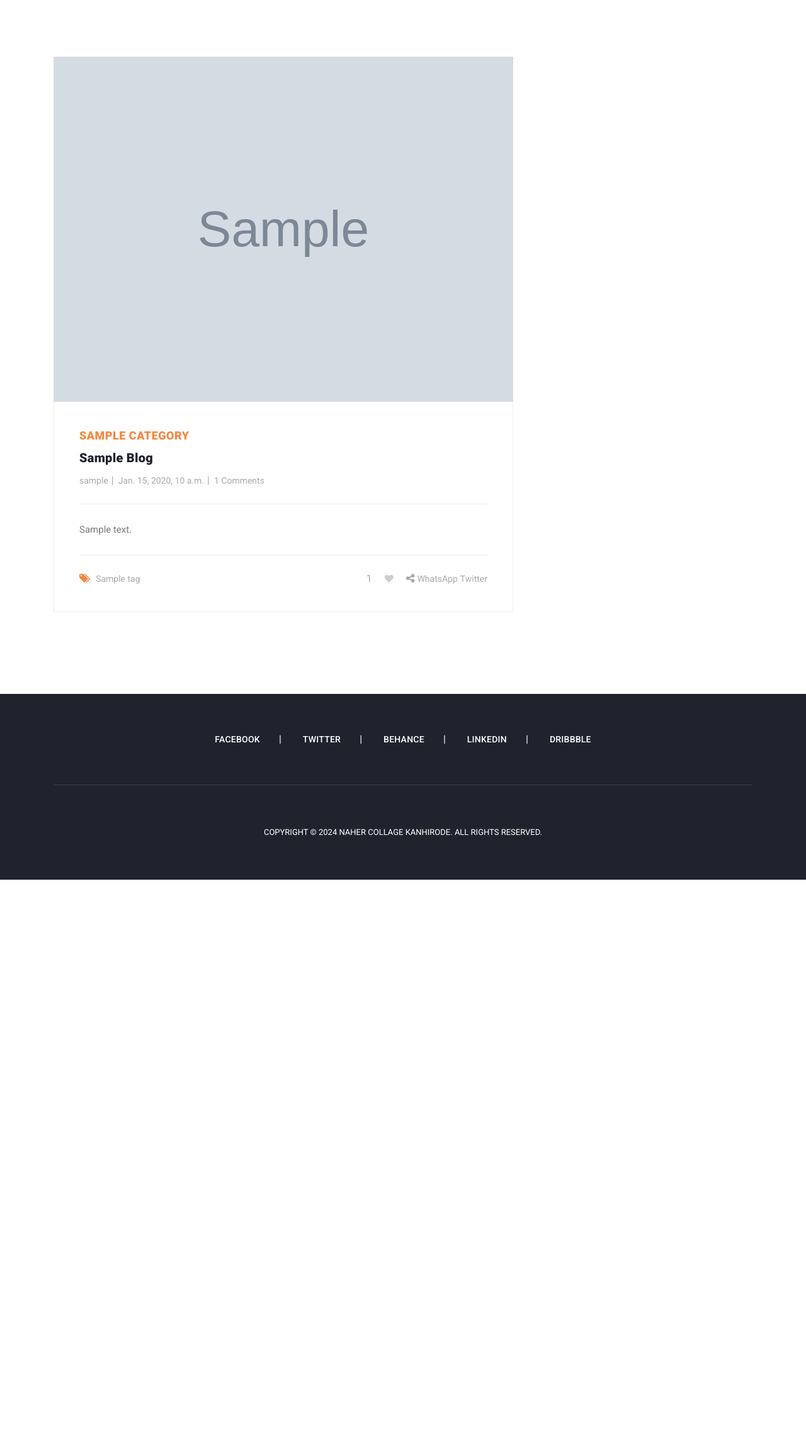
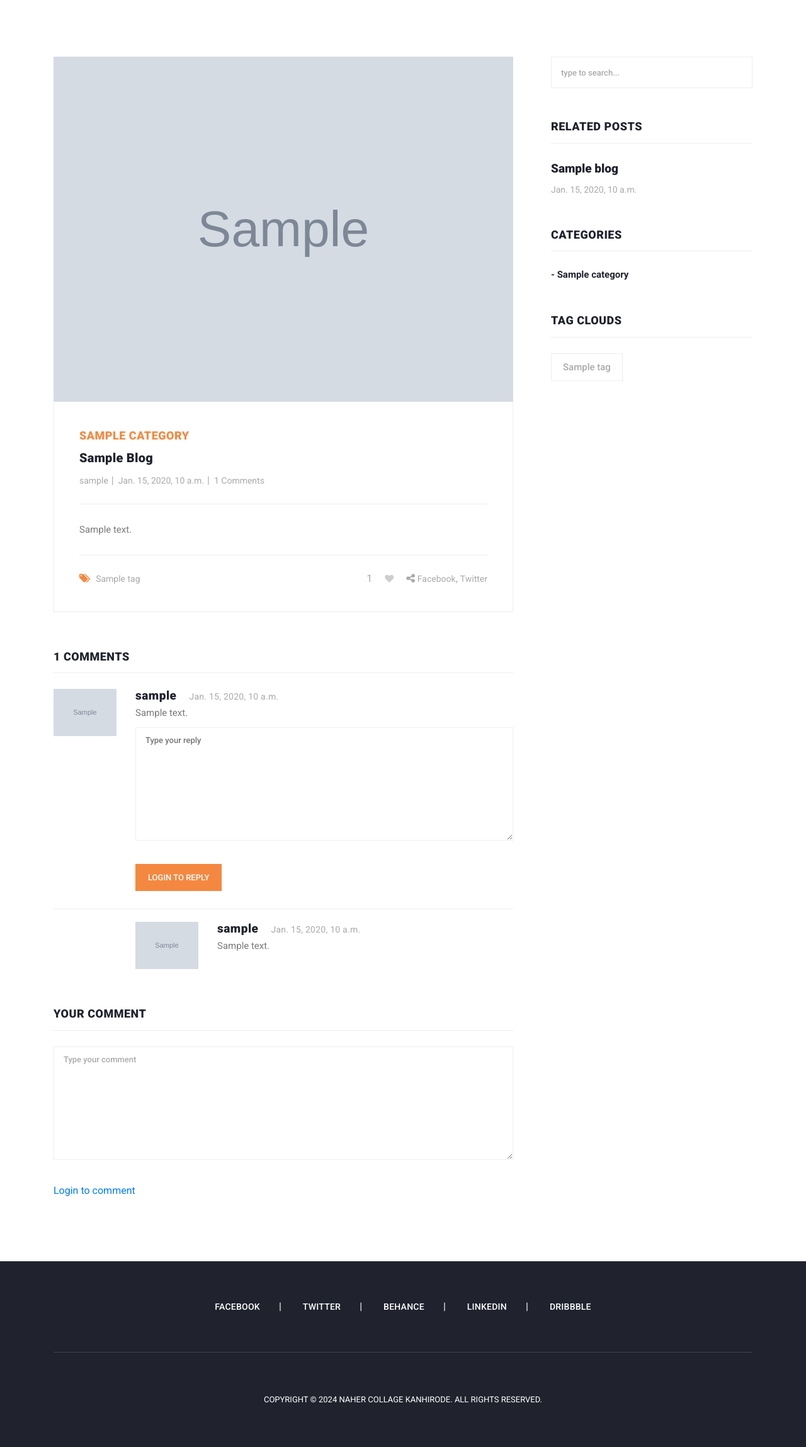
Before and after one commit to Niaal-B/Blog, a Django app: template templates/blog_details.html in a window 1280 px wide. Shown: the part 110-2408 px from the top of the page at 63% size. Before the commit the page ends 1507 px from the top, so only its background shows below. Run offline with Django 3.2, Linux system fonts and the light colour scheme; the template is opened without the code that fills it: most values are stand-ins (such as "Sample title", 1, 10 or a date in 2020); grey boxes marked "Sample" are stand-in pictures; some libraries are stand-ins or nearby versions.

Commit message:
Update blog_details.html
fixed like issue and comment issue

```diff
--- a/templates/blog_details.html
+++ b/templates/blog_details.html
@@ -1,9 +1,9 @@
-<!-- Update your HTML template -->
 {% extends 'base.html' %}
 {% load static %}
 {% block title %} {% endblock title %}
 
 {% block content %}
+
 <section class="blog-posts grid-system">
     <div class="container">
       <div class="row">
@@ -43,6 +43,7 @@
                             {% endif %}
                           </ul>
                         </div>
+                        {% if request.user.is_authenticated %}
                         <div class="col-6">
                           <ul class="post-share">
                             <li id="like-count">{{blog.likes.count}}</li>
@@ -52,10 +53,168 @@
                             <li class="pl-3 pr-3"><a href="javascript:void(0);"><i id="like-icon" data-blog="{{blog.id}}" class="fa fa-heart empty-heart"></i></a></li>
                             {% endif %}
                             <li><i class="fa fa-share-alt"></i></li>
-                                                    <!-- WhatsApp Share Button -->
-                                                    <li><a href="javascript:void(0);" onclick="shareViaWhatsApp('{{ blog.title }}', '{{ blog.description }}', '{{ blog.get_absolute_url }}')">WhatsApp</a></li>
-                                                    <!-- Twitter Share Button -->
-                                                    <li><a href="#">Twitter</a></li>
+                            <li><a href="https://www.facebook.com/sharer/sharer.php?u={{ request.build_absolute_uri }}" target="_blank">Facebook</a></li>
+                            <li><a href="https://api.whatsapp.com/send?text={{ request.build_absolute_uri }}" target="_blank">WhatsApp</a></li>
+
+
+                          </ul>
+                        </div>
+                        {% else %}
+                        <div class="col-6">
+                          <ul class="post-share">
+                            <li id="like-count">{{blog.likes.count}}</li>
+                            {% if liked_by %}
+                            <li class="pl-3 pr-3"><a href="{% url 'login' %}"><i class="fa fa-heart"></i></a></li>
+                            {% else %}
+                            <li class="pl-3 pr-3"><a href="{% url 'login' %}"><i class="fa fa-heart empty-heart"></i></a></li>
+                            {% endif %}
+                            <li><i class="fa fa-share-alt"></i></li>
+                            <li><a href="#">Facebook</a>,</li>
+                            <li><a href="#"> Twitter</a></li>
+                          </ul>
+                        </div>
+                        {% endif %}
+                      </div>
+                    </div>
+                  </div>
+                </div>
+              </div>
+              <div class="col-lg-12">
+                <div class="sidebar-item comments">
+                  <div class="sidebar-heading">
+                    <h2>{{blog.blog_comments.count}} Comments</h2>
+                  </div>
+                  <div class="content">
+                    <ul class="d-flex flex-column">
+                      {% for comment in blog.blog_comments.all %}
+                      <li>
+                        <div class="author-thumb">
+                          <img src="{{comment.user.get_profile_picture}}" alt="">
+                        </div>
+                        <div class="right-content">
+                          <h4>{{comment.user.username}}<span>{{comment.created_date}}</span></h4>
+                          <p>{{comment.text}}</p>
+                          <form class="submit-reply my-2" id="comment" action="{% url 'add_reply' blog.id comment.id %}" method="POST">
+                            {% csrf_token %}
+                            <div class="row">
+                              <div class="col-lg-12">
+                                <fieldset>
+                                  <textarea name="text" rows="2" cols="100" id="message" placeholder="Type your reply" required=""></textarea>
+                                </fieldset>
+                              </div>
+                              <div class="col-lg-12">
+                                <fieldset>
+                                  {% if request.user.is_authenticated %}
+                                  <button type="submit" id="form-submit" class="main-button reply-button">Reply</button>
+                                  {% else %}
+                                  <a href="{% url 'login' %}" id="form-submit" class="main-button reply-button">Login to reply</a>
+                                  {% endif %}
+                                </fieldset>
+                              </div>
+                            </div>
+                          </form>
+                        </div>
+                      </li>
+                      {% for reply in comment.comment_replies.all %}
+                      <li class="replied">
+                        <div class="author-thumb">
+                          <img src="{{reply.user.get_profile_picture}}" alt="">
+                        </div>
+                        <div class="right-content">
+                          <h4>{{reply.user.username}}<span>{{reply.created_date}}</span></h4>
+                          <p>{{reply.text}}</p>
+                        </div>
+                      </li>
+                      {% endfor %}
+                      {% endfor %}
+
+
+                    </ul>
+                  </div>
+                </div>
+              </div>
+              <div class="col-lg-12">
+                <div class="sidebar-item submit-comment">
+                  <div class="sidebar-heading">
+                    <h2>Your comment</h2>
+                  </div>
+                  <div class="content">
+                    <form id="comment" action="{% url 'blog_details' blog.slug %}" method="POST">
+                      {% csrf_token %}
+                      <div class="row">
+                        <div class="col-lg-12">
+                          <fieldset>
+                            <textarea name="text" rows="6" id="message" placeholder="Type your comment" required=""></textarea>
+                          </fieldset>
+                        </div>
+                        <div class="col-lg-12">
+                          <fieldset>
+                            {% if request.user.is_authenticated %}
+                            <button type="submit" id="form-submit" class="main-button">Submit</button>
+                            {% else %}
+                            <a href="{% url 'login' %}" id="form-submit" class="main-button">Login to comment</a>
+                            {% endif %}
+                          </fieldset>
+                        </div>
+                      </div>
+                    </form>
+                  </div>
+                </div>
+              </div>
+            </div>
+          </div>
+        </div>
+        <div class="col-lg-4">
+          <div class="sidebar">
+            <div class="row">
+              <div class="col-lg-12">
+                <div class="sidebar-item search">
+                  <form id="search_form" name="gs" method="GET" action="#">
+                    <input type="text" name="q" class="searchText" placeholder="type to search..." autocomplete="on">
+                  </form>
+                </div>
+              </div>
+              <div class="col-lg-12">
+                <div class="sidebar-item recent-posts">
+                  <div class="sidebar-heading">
+                    <h2>Related Posts</h2>
+                  </div>
+                  <div class="content">
+                    <ul>
+                      {% for blog in related_blogs %}
+                      <li><a href="{% url 'blog_details' blog.slug %}">
+                        <h5>{{blog.title}}</h5>
+                        <span>{{blog.created_date}}</span>
+                      </a></li>
+                      {% endfor %}
+                    </ul>
+                  </div>
+                </div>
+              </div>
+              <div class="col-lg-12">
+                <div class="sidebar-item categories">
+                  <div class="sidebar-heading">
+                    <h2>Categories</h2>
+                  </div>
+                  <div class="content">
+                    <ul>
+                      {% for category in categories %}
+                      <li><a href="{% url 'category_blogs' category.slug %}">- {{category.title}}</a></li>
+                      {% endfor %}
+                    </ul>
+                  </div>
+                </div>
+              </div>
+              <div class="col-lg-12">
+                <div class="sidebar-item tags">
+                  <div class="sidebar-heading">
+                    <h2>Tag Clouds</h2>
+                  </div>
+                  <div class="content">
+                    <ul>
+                      {% for tag in tags %}
+                      <li><a href="{% url 'tag_blogs' tag.slug %}">{{tag.title}}</a></li>
+                      {% endfor %}
                     </ul>
                   </div>
                 </div>
@@ -63,30 +222,13 @@
             </div>
           </div>
         </div>
-                        <!-- Rest of your HTML content -->
-                    </div>
-                </div>
-            </div>
-            <!-- Sidebar and other elements -->
       </div>
     </div>
   </section>
+
+
 {% endblock content %}
 
 {% block scripts %}
-<!-- JavaScript function to share via WhatsApp -->
-<script>
-    function shareViaWhatsApp(title, description, url) {
-        // Encode the title, description, and URL
-        var encodedTitle = encodeURIComponent(title);
-        var encodedDescription = encodeURIComponent(description);
-        var encodedUrl = encodeURIComponent(url);
-
-        // Construct the WhatsApp share URL
-        var whatsappUrl = "whatsapp://send?text=" + encodedTitle + "%0A" + encodedDescription + "%0A" + encodedUrl;
-
-        // Open WhatsApp to share the content
-        window.location.href = whatsappUrl;
-    }
-</script>
+<script src="{% static 'js/like_blog.js' %}"></script>
 {% endblock scripts %}
```
Lines whose indentation alone changed are shown as unchanged.
